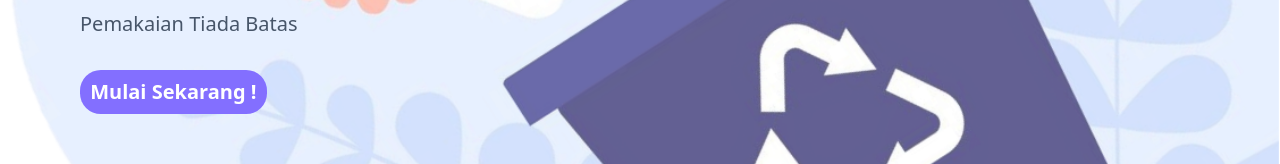
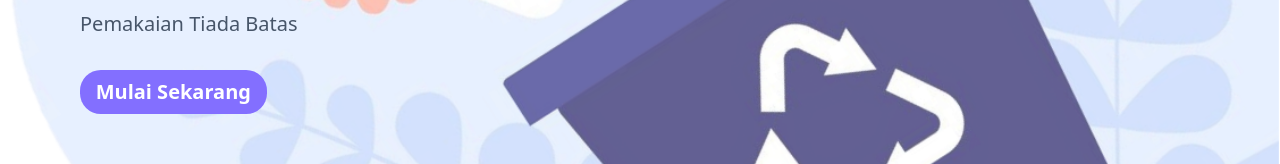
Before and after one commit to EBENZEX/POLY, a React (Vite) app: page / in a window 1280 px wide. Shown: the part 334-498 px from the top of the page. Built offline with nearby package versions, Linux system fonts and the light colour scheme.

Commit message:
Update Hero.jsx

```diff
--- a/src/components/landingpage/Hero.jsx
+++ b/src/components/landingpage/Hero.jsx
@@ -27,7 +27,7 @@ export default function Hero() {
 					to={"/register"}
 					className="w-full lg:w-1/6 px-10 md:px-2 py-2 text-xl text-center font-bold bg-[#836FFF] hover:bg-[#6c5bdb] text-white border-2 rounded-[1.3rem] border-none"
 				>
-					Mulai Sekarang !
+					Mulai Sekarang
 				</Link>
 			</div>
 		</div>
```
